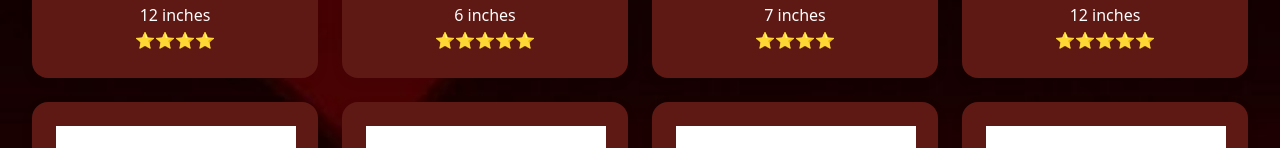
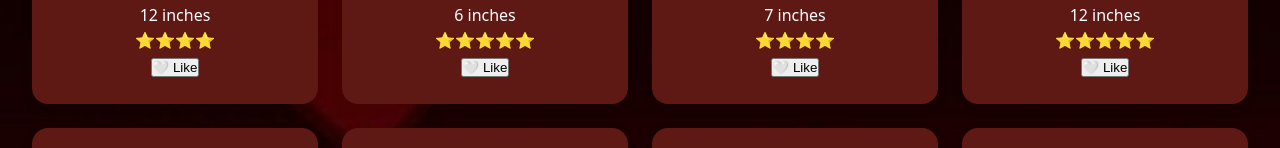
Before and after one commit to PrudentMuthoni/my-fan-page, a Next.js app: page / in a window 1280 px wide. Shown: the part 588-736 px from the top of the page. Built offline with nearby package versions, Linux system fonts and the light colour scheme.

Commit message:
added a like button

```diff
--- a/app/components/Card.js
+++ b/app/components/Card.js
@@ -1,5 +1,7 @@
 import Image from "next/image";
 import styles from "./Card.module.css";
+import LikeButton from "./LikeButton";
+
 export default function Card({ name, blurb, rating, image}) {
   return (
      <article className={styles.card}>
@@ -11,6 +13,7 @@ export default function Card({ name, blurb, rating, image}) {
       <h2>{name}</h2>
       <p>{blurb}</p>
       <p className={styles.stars}>{"⭐".repeat(rating)}</p>
+      <LikeButton/>
     </article>
   );
 }
```
